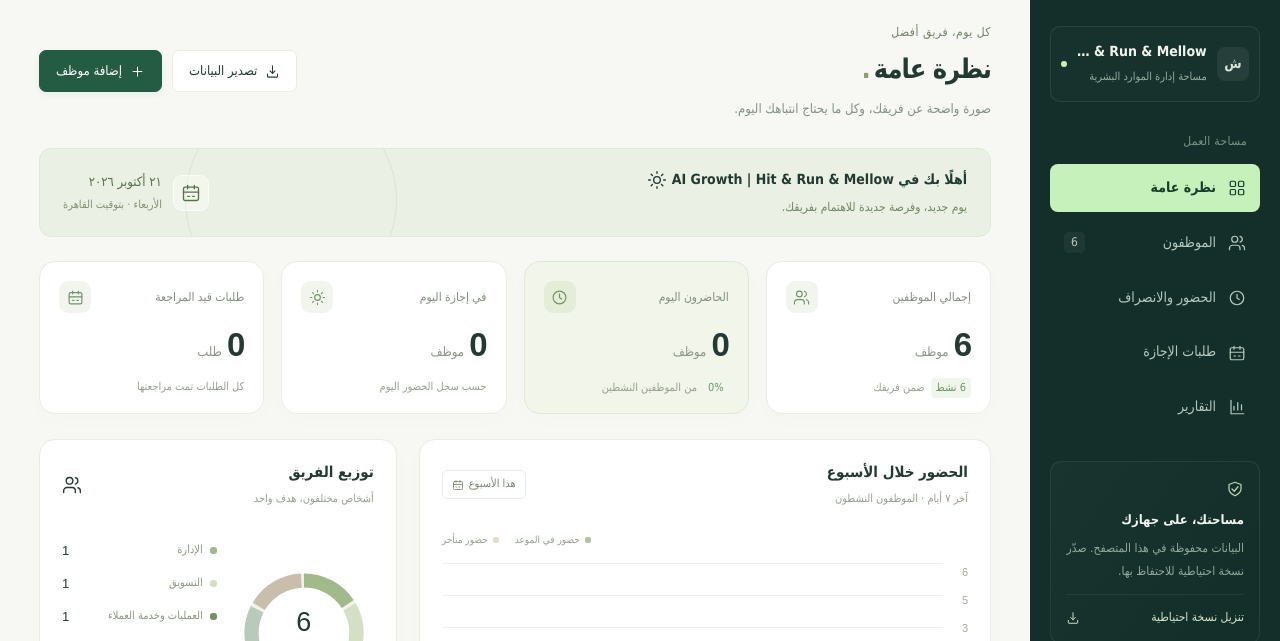
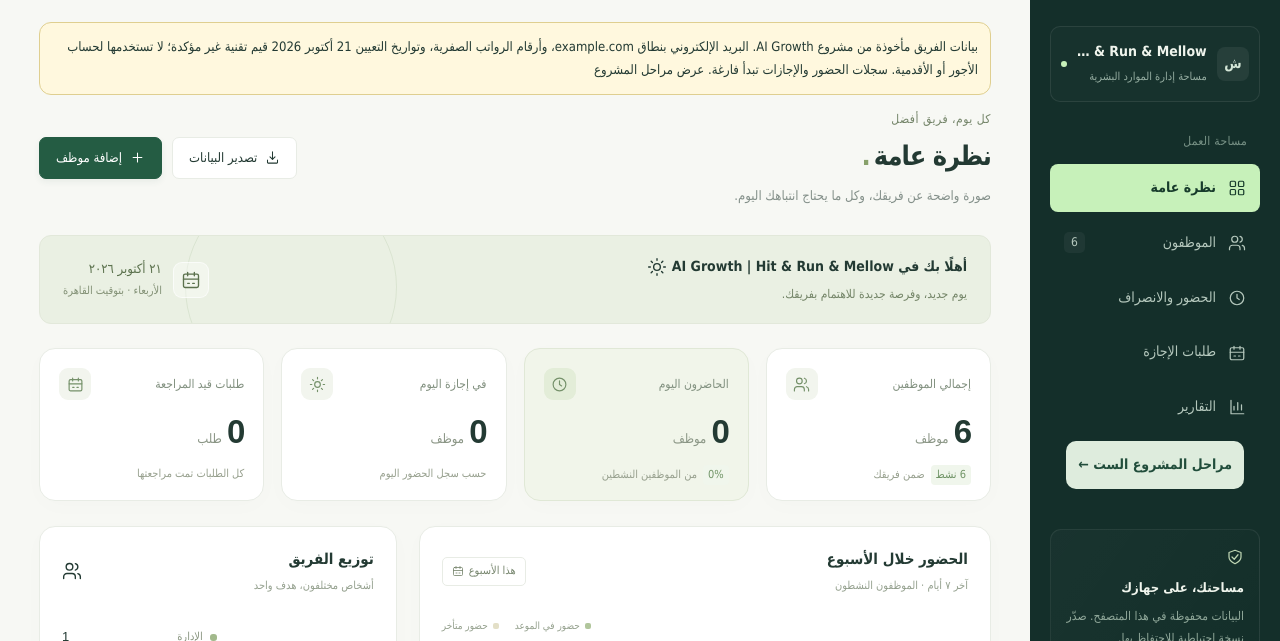
Before and after one commit to Mahmoudabdelk/MyTracker-, a website: page index.html in a window 1280 px wide. Shown: the part 96-737 px from the top of the page. Drawn offline with Linux system fonts and the light colour scheme.

Commit message:
Link stages and disclose unverified HR placeholder fields

```diff
--- a/index.html
+++ b/index.html
@@ -61,6 +61,7 @@
           ><span data-icon="chart"></span>التقارير</a
         >
       </nav>
+      <div style="padding:10px 16px"><a href="project.html" style="display:block;border-radius:10px;padding:12px;background:#deecdd;color:#214d3b;text-decoration:none;font-weight:700">مراحل المشروع الست ←</a></div>
       <div class="sidebar-bottom">
         <div class="local-note">
           <span data-icon="shield"></span><strong>مساحتك، على جهازك</strong>
@@ -111,6 +112,7 @@
         </div>
       </header>
       <main id="main-content">
+        <div style="padding:12px;background:#fff8de;border:1px solid #dfcf90;border-radius:12px;margin-bottom:14px;font-size:13px;line-height:1.8">بيانات الفريق مأخوذة من مشروع AI Growth. البريد الإلكتروني بنطاق example.com، وأرقام الرواتب الصفرية، وتواريخ التعيين 21 أكتوبر 2026 قيم تقنية غير مؤكدة؛ لا تستخدمها لحساب الأجور أو الأقدمية. سجلات الحضور والإجازات تبدأ فارغة. <a href="project.html">عرض مراحل المشروع</a></div>
         <div class="page-heading">
           <div>
             <div class="eyebrow" id="page-eyebrow">كل يوم، فريق أفضل</div>
```
